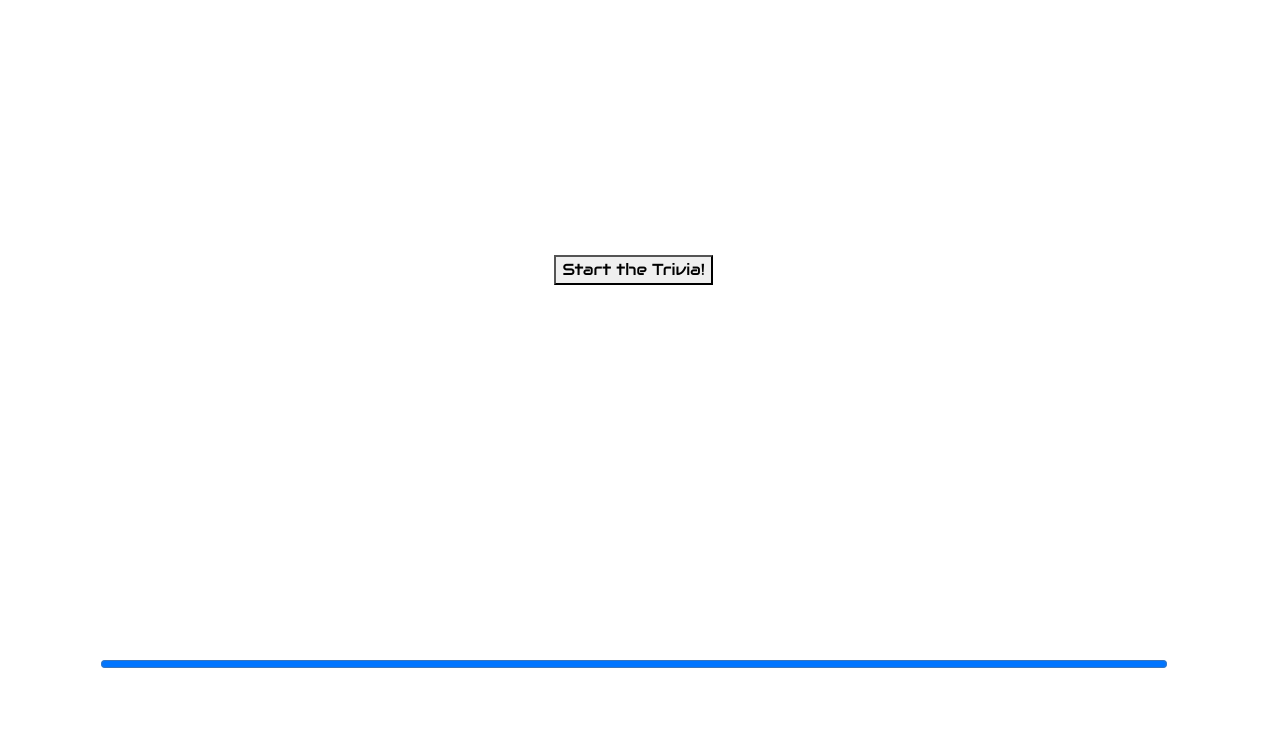
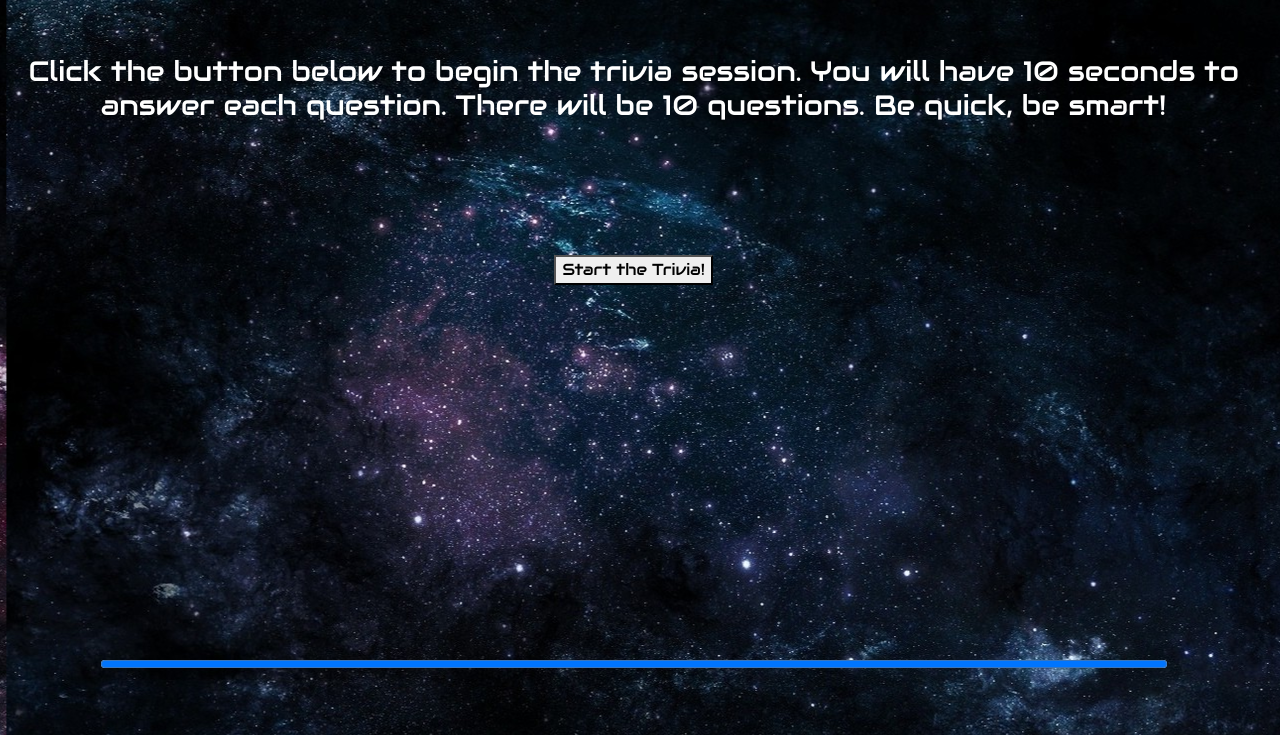
Before and after one commit to collintegral/science-trivia-game, a plain HTML site: page index.html in a window 1280 px wide. Shown: the part 65-800 px from the top of the page. Drawn offline with nearby package versions, Linux system fonts and the light colour scheme.

Commit message:
Update style.css

```diff
--- a/assets/style.css
+++ b/assets/style.css
@@ -16,7 +16,7 @@ html, body{
 }
 
 body {
-    background-image: url("assets/images/Background.jpg");
+    background-image: url("images/Background.jpg");
 }
 
 progress {
```
